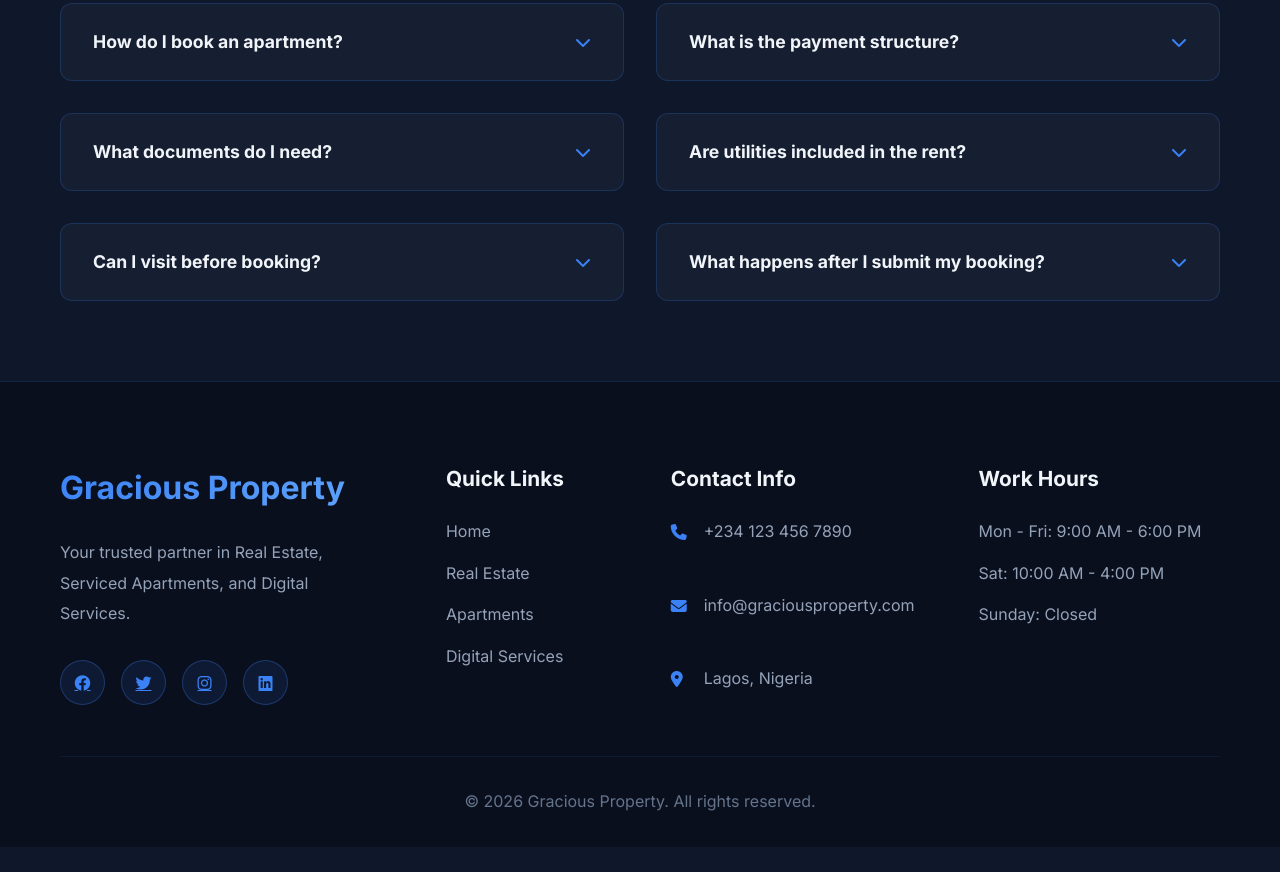
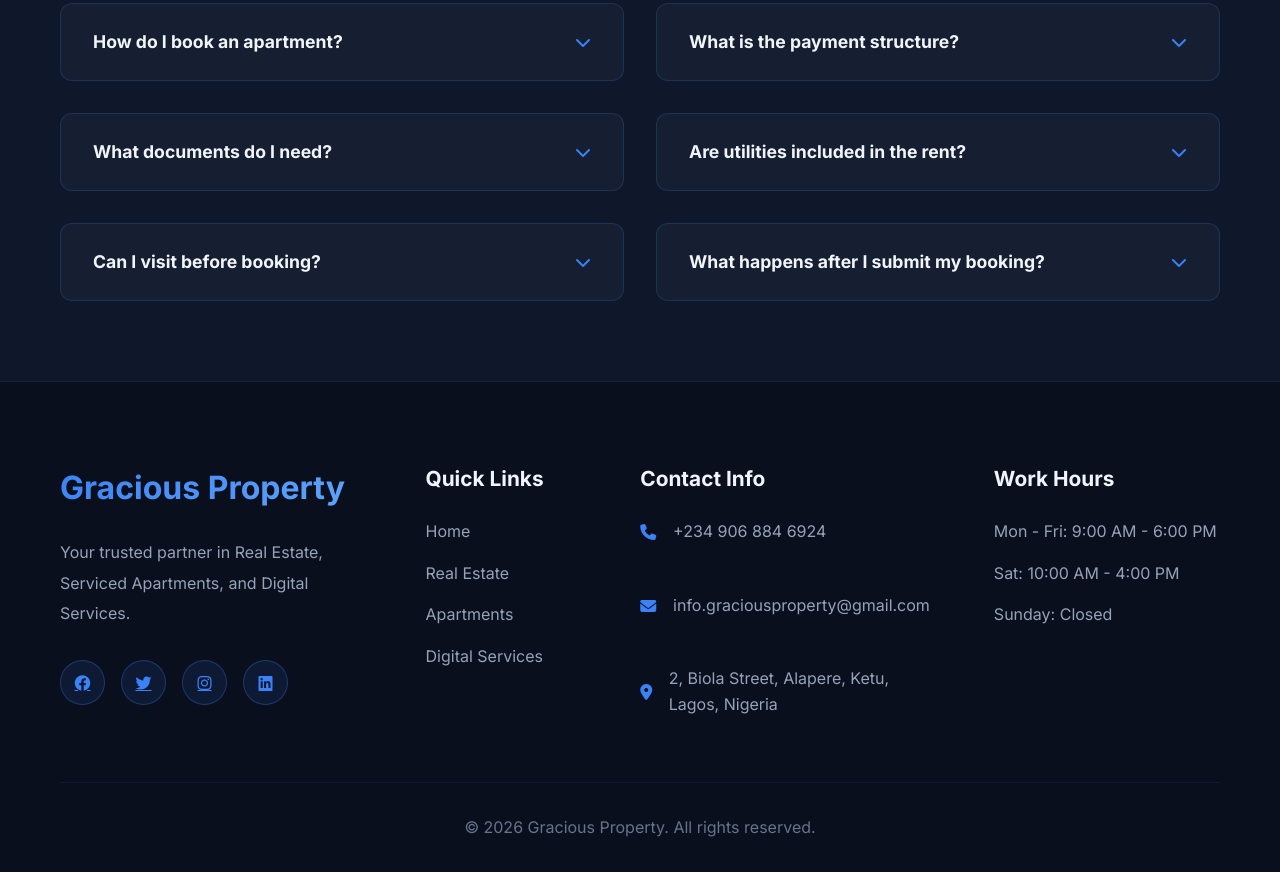
Before and after one commit to veraogamune/Gracious-Property-Website, a website: page apartment.html in a window 1280 px wide. Shown: the part 4181-5053 px from the top of the page. Before the commit the page ends 5028 px from the top, so only its background shows below. Drawn offline with Linux system fonts and the light colour scheme.

Commit message:
updated real estate footer

```diff
--- a/apartment.html
+++ b/apartment.html
@@ -723,9 +723,9 @@
                 <div class="footer-column">
                     <h4>Contact Info</h4>
                     <ul class="contact-info">
-                        <li><i class="fas fa-phone"></i> +234 123 456 7890</li>
-                        <li><i class="fas fa-envelope"></i> info@graciousproperty.com</li>
-                        <li><i class="fas fa-map-marker-alt"></i> Lagos, Nigeria</li>
+                        <li><i class="fas fa-phone"></i> +234 906 884 6924</li>
+                        <li><i class="fas fa-envelope"></i> info.graciousproperty@gmail.com</li>
+                        <li><i class="fas fa-map-marker-alt"></i> 2, Biola Street, Alapere, Ketu, Lagos, Nigeria</li>
                     </ul>
                 </div>
 
```
